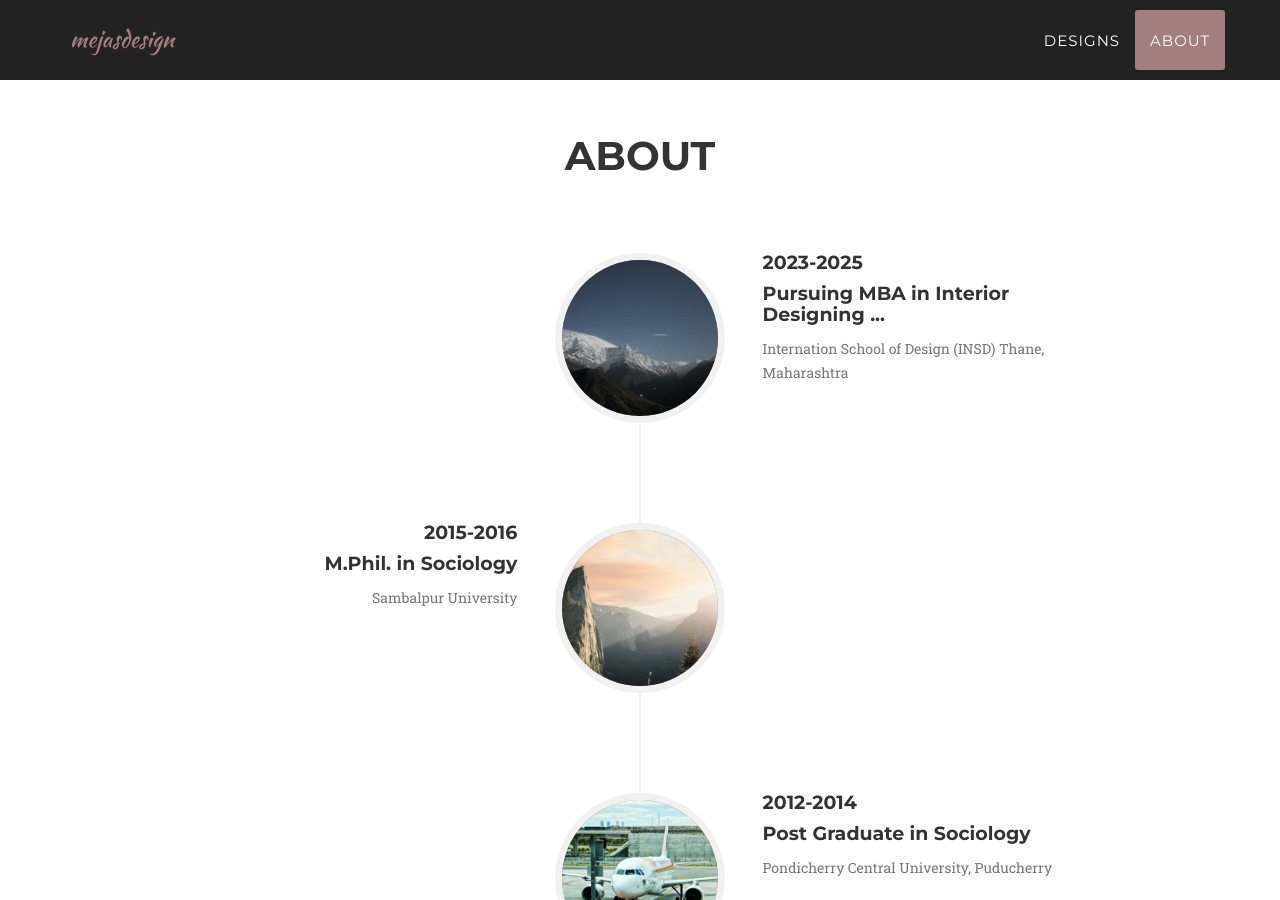
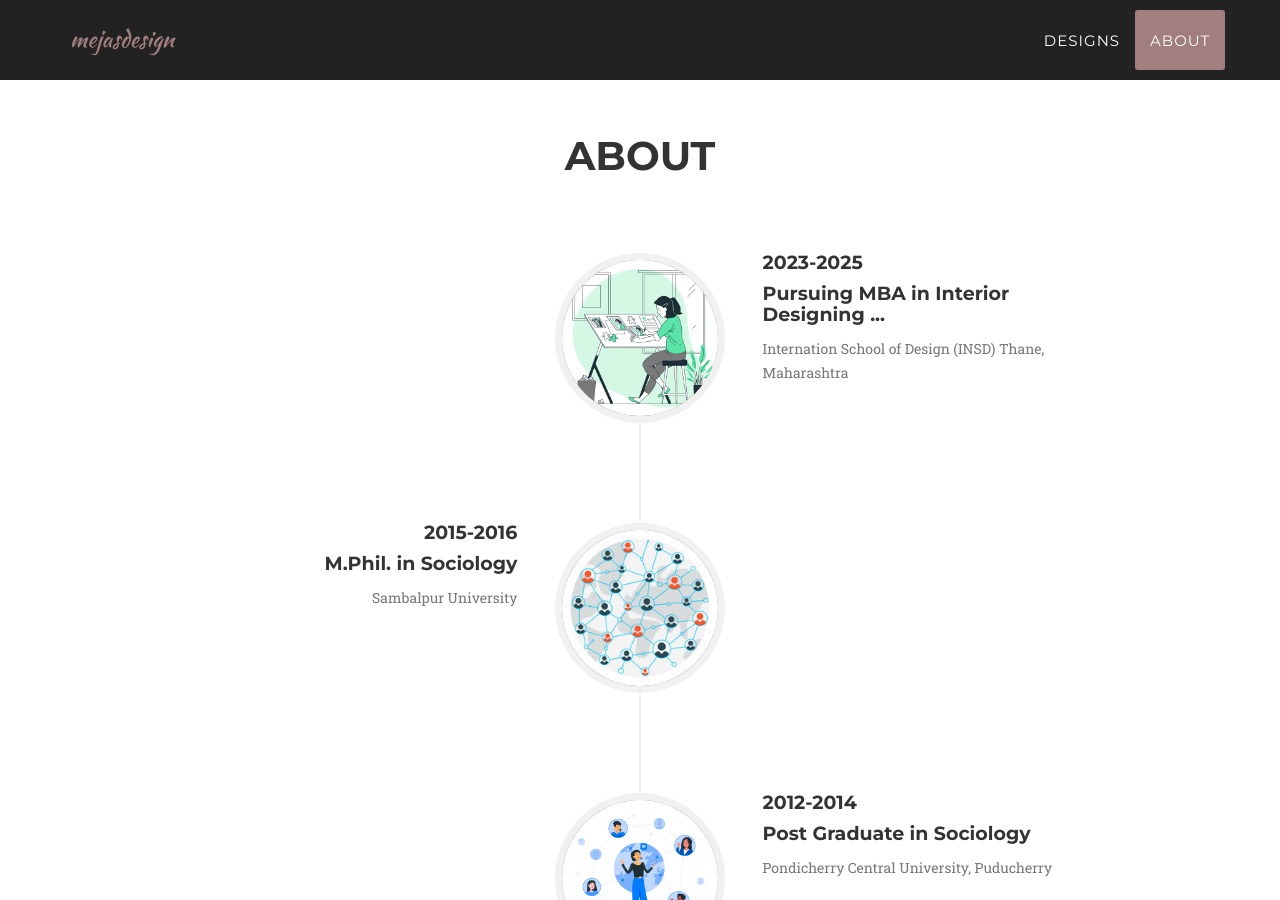
Before and after one commit to mejasdesign/mejasdesign.github.io, a Jekyll site: the page built from index.html, in a window 1280 px wide and 900 px high, scrolled down 1514 px. Built offline with Jekyll 4.4.1, drawn with Linux system fonts in a browser that asks for light colours; some web fonts are replaced.

Commit message:
images added

```diff
--- a/_includes/about.html
+++ b/_includes/about.html
@@ -12,7 +12,7 @@
                     <ul class="timeline">
                         <li class="timeline-inverted">
                             <div class="timeline-image">
-                                <img class="img-circle img-responsive" src="img/about/4.jpg" alt="">
+                                <img class="img-circle img-responsive" src="img/about/1.jpg" alt="">
                             </div>
                             <div class="timeline-panel">
                                 <div class="timeline-heading">
@@ -26,7 +26,7 @@
                         </li>
                         <li>
                             <div class="timeline-image">
-                                <img class="img-circle img-responsive" src="img/about/1.jpg" alt="">
+                                <img class="img-circle img-responsive" src="img/about/2.jpg" alt="">
                             </div>
                             <div class="timeline-panel">
                                 <div class="timeline-heading">
@@ -40,7 +40,7 @@
                         </li>
                         <li class="timeline-inverted">
                             <div class="timeline-image">
-                                <img class="img-circle img-responsive" src="img/about/2.jpg" alt="">
+                                <img class="img-circle img-responsive" src="img/about/3.jpg" alt="">
                             </div>
                             <div class="timeline-panel">
                                 <div class="timeline-heading">
@@ -54,7 +54,7 @@
                         </li>
                         <li>
                             <div class="timeline-image">
-                                <img class="img-circle img-responsive" src="img/about/3.jpg" alt="">
+                                <img class="img-circle img-responsive" src="img/about/4.jpg" alt="">
                             </div>
                             <div class="timeline-panel">
                                 <div class="timeline-heading">
@@ -68,7 +68,7 @@
                         </li>
                         <li class="timeline-inverted">
                             <div class="timeline-image">
-                                <img class="img-circle img-responsive" src="img/about/4.jpg" alt="">
+                                <img class="img-circle img-responsive" src="img/about/5.jpg" alt="">
                             </div>
                             <div class="timeline-panel">
                                 <div class="timeline-heading">
```
Also changed, not shown: README.md, img/about/1.jpg, img/about/2.jpg, img/about/3.jpg, img/about/4.jpg, img/about/5.jpg (added).
